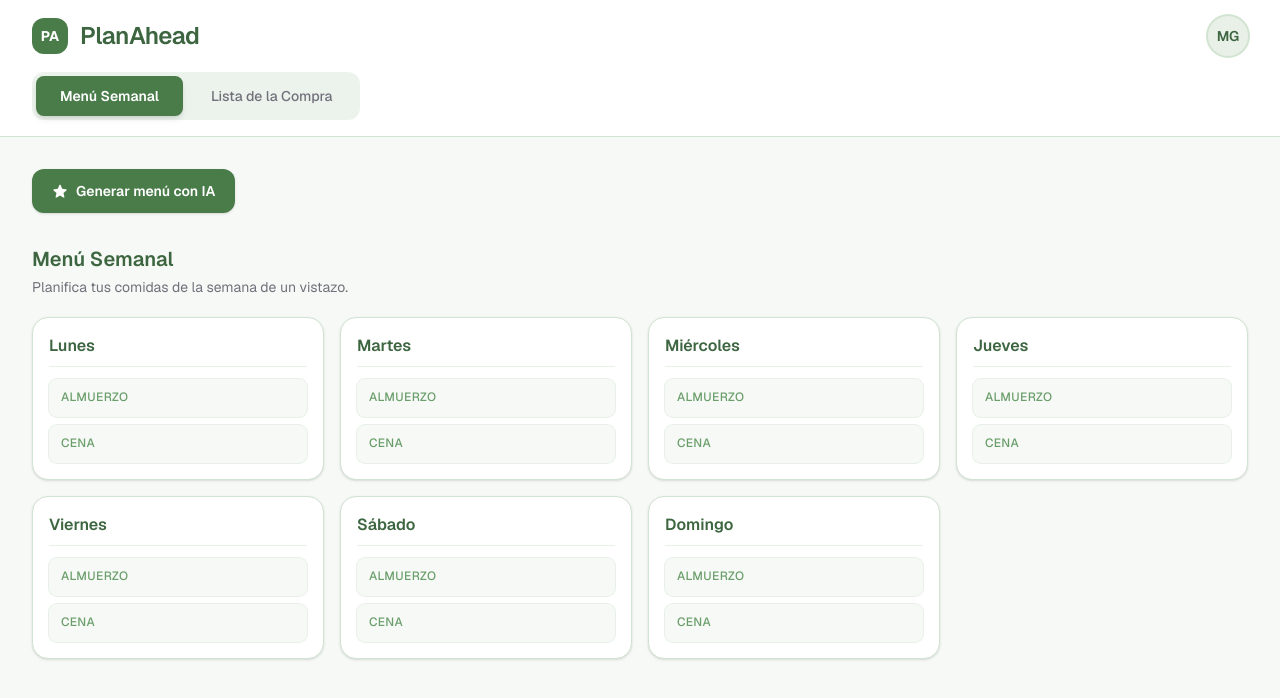
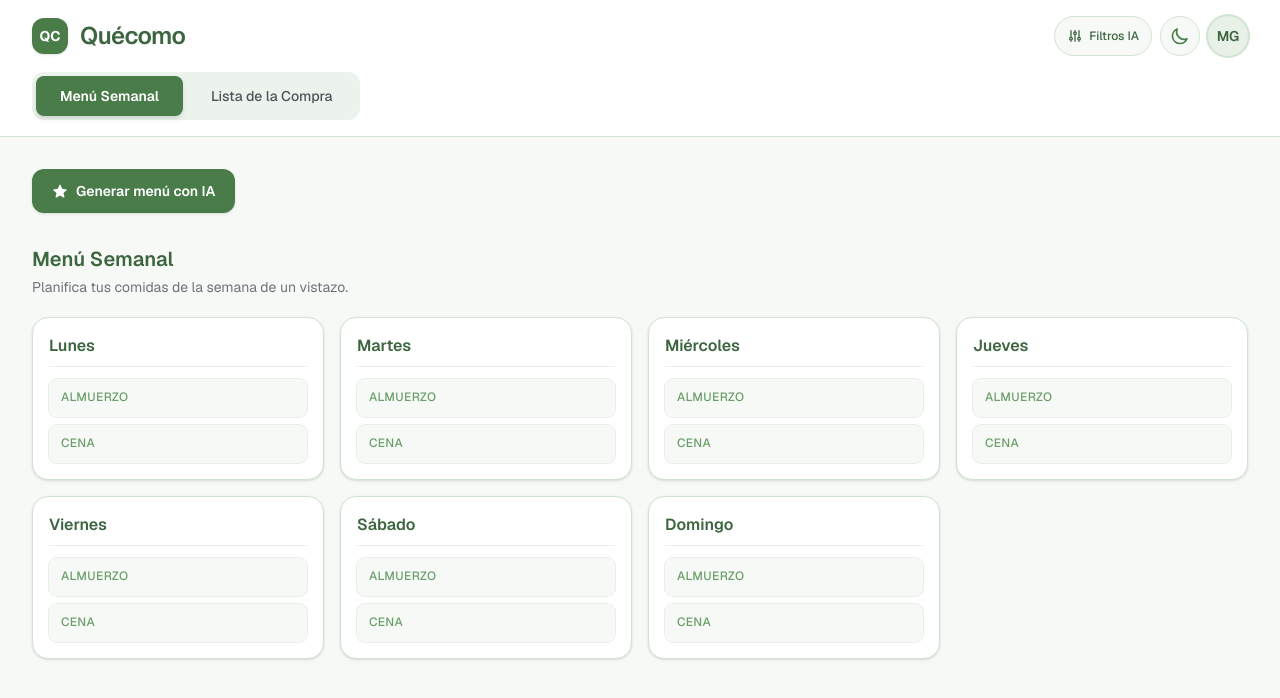
Before and after one commit to Eltrucho/planahead, a Next.js app: page / in a window 1280 px wide. Shown: the top 698 px of the page. Built offline with nearby package versions, Linux system fonts and the light colour scheme.

Commit message:
feat: actualizar header con nombre Quécomo, tema oscuro/claro y handler de Filtros IA

```diff
--- a/src/app/globals.css
+++ b/src/app/globals.css
@@ -1,5 +1,5 @@
 @import "tailwindcss";
-
+@custom-variant dark (&:where(.dark, .dark *));
 :root {
   --background: #f6f9f6;
   --foreground: #1a2e1a;
--- a/src/components/dashboard/Dashboard.tsx
+++ b/src/components/dashboard/Dashboard.tsx
@@ -24,6 +24,7 @@ export function Dashboard({
   onCloseRecipeGenerator,
 }: DashboardProps) {
   const [localShowGenerator, setLocalShowGenerator] = useState(false);
+  const [isPreferencesOpen, setIsPreferencesOpen] = useState(false);
   const [weeklyMenu, setWeeklyMenu] = useState<Record<string, { lunch: string | null; dinner: string | null }>>({
     Lunes: { lunch: null, dinner: null },
     Martes: { lunch: null, dinner: null },
@@ -52,15 +53,20 @@ export function Dashboard({
 
     handleClose();
   };
+
   const handleToggle = onToggleRecipeGenerator || (() => setLocalShowGenerator(true));
   const handleClose = onCloseRecipeGenerator || (() => setLocalShowGenerator(false));
+
   return (
-
     <div className="flex min-h-full flex-col">
-      <Header activeTab={activeTab} onTabChange={onTabChange} />
+      <Header
+        activeTab={activeTab}
+        onTabChange={onTabChange}
+        onOpenPreferences={() => setIsPreferencesOpen(true)}
+      />
 
       <main className="mx-auto w-full max-w-7xl flex-1 px-4 py-6 sm:px-6 sm:py-8 lg:px-8">
-      {activeTab === "menu" && (
+        {activeTab === "menu" && (
           <div className="mb-8 space-y-6">
             <QuickActions onGenerateClick={handleToggle} />
             {(showRecipeGenerator || localShowGenerator) && (
@@ -78,6 +84,6 @@ export function Dashboard({
           <ShoppingListView />
         )}
       </main>
-      </div>
-    );
+    </div>
+  );
 }
--- a/src/components/dashboard/Header.tsx
+++ b/src/components/dashboard/Header.tsx
@@ -1,8 +1,12 @@
+"use client";
+
+import { useState } from "react";
 import type { Tab } from "./Dashboard";
 
 type HeaderProps = {
   activeTab: Tab;
   onTabChange: (tab: Tab) => void;
+  onOpenPreferences?: () => void;
 };
 
 const tabs: { id: Tab; label: string }[] = [
@@ -10,31 +14,79 @@ const tabs: { id: Tab; label: string }[] = [
   { id: "shopping", label: "Lista de la Compra" },
 ];
 
-export function Header({ activeTab, onTabChange }: HeaderProps) {
+export function Header({ activeTab, onTabChange, onOpenPreferences }: HeaderProps) {
+  const [isDarkMode, setIsDarkMode] = useState(false);
+
+  const toggleTheme = () => {
+    setIsDarkMode(!isDarkMode);
+    document.documentElement.classList.toggle("dark");
+  };
+
   return (
-    <header className="sticky top-0 z-10 border-b border-sage-200 bg-white/90 backdrop-blur-sm">
+    <header className="sticky top-0 z-10 border-b border-sage-200 bg-white/90 backdrop-blur-sm dark:border-zinc-800 dark:bg-zinc-900/90 transition-colors duration-200">
       <div className="mx-auto flex max-w-7xl flex-col gap-4 px-4 py-4 sm:px-6 lg:px-8">
         <div className="flex items-center justify-between gap-4">
+          {/* Logo & Nombre */}
           <div className="flex items-center gap-3">
-            <div className="flex h-9 w-9 items-center justify-center rounded-xl bg-sage-600 text-sm font-bold text-white">
-              PA
+            <div className="flex h-9 w-9 items-center justify-center rounded-xl bg-sage-600 text-sm font-bold text-white shadow-sm">
+              QC
             </div>
-            <h1 className="text-xl font-semibold tracking-tight text-sage-700 sm:text-2xl">
-              PlanAhead
+            <h1 className="text-xl font-semibold tracking-tight text-sage-700 dark:text-sage-300 sm:text-2xl">
+              Quécomo
             </h1>
           </div>
 
-          <div
-            className="flex h-10 w-10 shrink-0 items-center justify-center rounded-full bg-sage-100 text-sm font-semibold text-sage-700 ring-2 ring-sage-200"
-            title="María García"
-            aria-label="Avatar de usuario: María García"
-          >
-            MG
+          {/* Acciones del Header: Filtros/Preferencias + Modo Claro/Oscuro + Avatar */}
+          <div className="flex items-center gap-2">
+            {/* Botón de Preferencias / Exclusiones Alimentarias */}
+            <button
+              type="button"
+              onClick={onOpenPreferences}
+              title="Preferencias e ingredientes no deseados"
+              aria-label="Abrir preferencias alimentarias"
+              className="flex h-10 px-3 items-center gap-1.5 rounded-full bg-sage-50 text-sage-700 hover:bg-sage-100 border border-sage-200 dark:bg-zinc-800 dark:text-sage-300 dark:border-zinc-700 dark:hover:bg-zinc-700 text-xs font-medium transition-colors"
+            >
+              <svg className="w-4 h-4" fill="none" stroke="currentColor" viewBox="0 0 24 24">
+                <path strokeLinecap="round" strokeLinejoin="round" strokeWidth="2" d="M12 6V4m0 2a2 2 0 100 4m0-4a2 2 0 110 4m-6 8a2 2 0 100-4m0 4a2 2 0 110-4m0 4v2m0-6V4m6 6v10m6-2a2 2 0 100-4m0 4a2 2 0 110-4m0 4v2m0-6V4" />
+              </svg>
+              <span className="hidden sm:inline">Filtros IA</span>
+            </button>
+
+            {/* Botón Switch Modo Claro / Oscuro */}
+            <button
+              type="button"
+              onClick={toggleTheme}
+              title={isDarkMode ? "Cambiar a modo claro" : "Cambiar a modo oscuro"}
+              aria-label="Alternar tema"
+              className="flex h-10 w-10 items-center justify-center rounded-full bg-sage-50 text-sage-700 hover:bg-sage-100 border border-sage-200 dark:bg-zinc-800 dark:text-sage-300 dark:border-zinc-700 dark:hover:bg-zinc-700 transition-colors"
+            >
+              {isDarkMode ? (
+                /* Icono Sol (Modo claro suave) */
+                <svg className="w-5 h-5 text-amber-400" fill="none" stroke="currentColor" viewBox="0 0 24 24">
+                  <path strokeLinecap="round" strokeLinejoin="round" strokeWidth="2" d="M12 3v1m0 16v1m9-9h-1M4 12H3m15.364 6.364l-.707-.707M6.343 6.343l-.707-.707m12.728 0l-.707.707M6.343 17.657l-.707.707M16 12a4 4 0 11-8 0 4 4 0 018 0z" />
+                </svg>
+              ) : (
+                /* Icono Luna (Modo oscuro) */
+                <svg className="w-5 h-5 text-sage-600" fill="none" stroke="currentColor" viewBox="0 0 24 24">
+                  <path strokeLinecap="round" strokeLinejoin="round" strokeWidth="2" d="M20.354 15.354A9 9 0 018.646 3.646 9.003 9.003 0 0012 21a9.003 9.003 0 008.354-5.646z" />
+                </svg>
+              )}
+            </button>
+
+            {/* Avatar del usuario */}
+            <div
+              className="flex h-10 w-10 shrink-0 items-center justify-center rounded-full bg-sage-100 text-sm font-semibold text-sage-700 ring-2 ring-sage-200 dark:bg-zinc-800 dark:text-sage-300 dark:ring-zinc-700"
+              title="María García"
+              aria-label="Avatar de usuario: María García"
+            >
+              MG
+            </div>
           </div>
         </div>
 
+        {/* Pestañas de Navegación */}
         <nav
-          className="flex gap-1 rounded-xl bg-sage-100/80 p-1 sm:inline-flex sm:w-fit"
+          className="flex gap-1 rounded-xl bg-sage-100/80 p-1 dark:bg-zinc-800/80 sm:inline-flex sm:w-fit"
           aria-label="Navegación principal"
           role="tablist"
         >
@@ -51,7 +103,7 @@ export function Header({ activeTab, onTabChange }: HeaderProps) {
                 className={`flex-1 rounded-lg px-4 py-2.5 text-sm transition-all duration-200 sm:flex-none sm:px-6 ${
                   isActive
                     ? "bg-sage-600 font-semibold text-white shadow-md"
-                    : "font-medium text-zinc-500 hover:bg-sage-50 hover:text-sage-700"
+                    : "font-medium text-zinc-600 hover:bg-sage-50 hover:text-sage-700 dark:text-zinc-400 dark:hover:bg-zinc-700 dark:hover:text-zinc-200"
                 }`}
               >
                 {tab.label}
```
